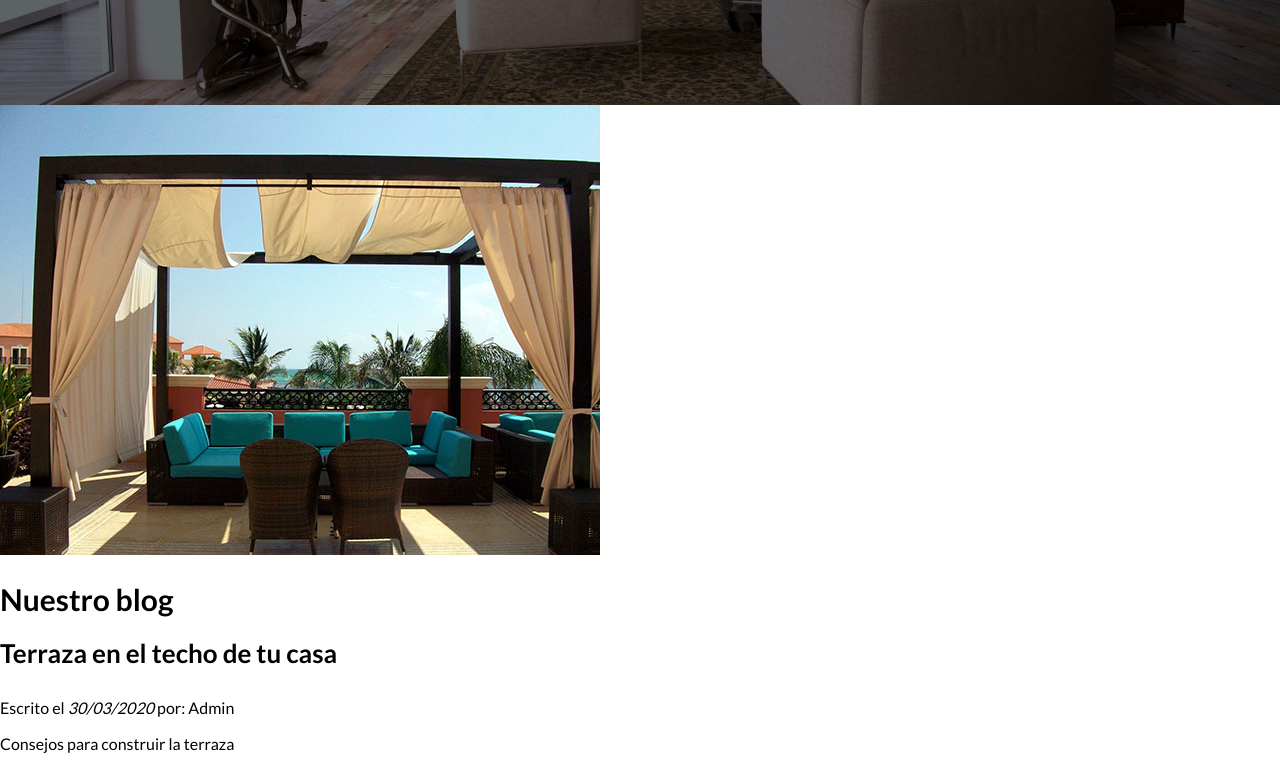
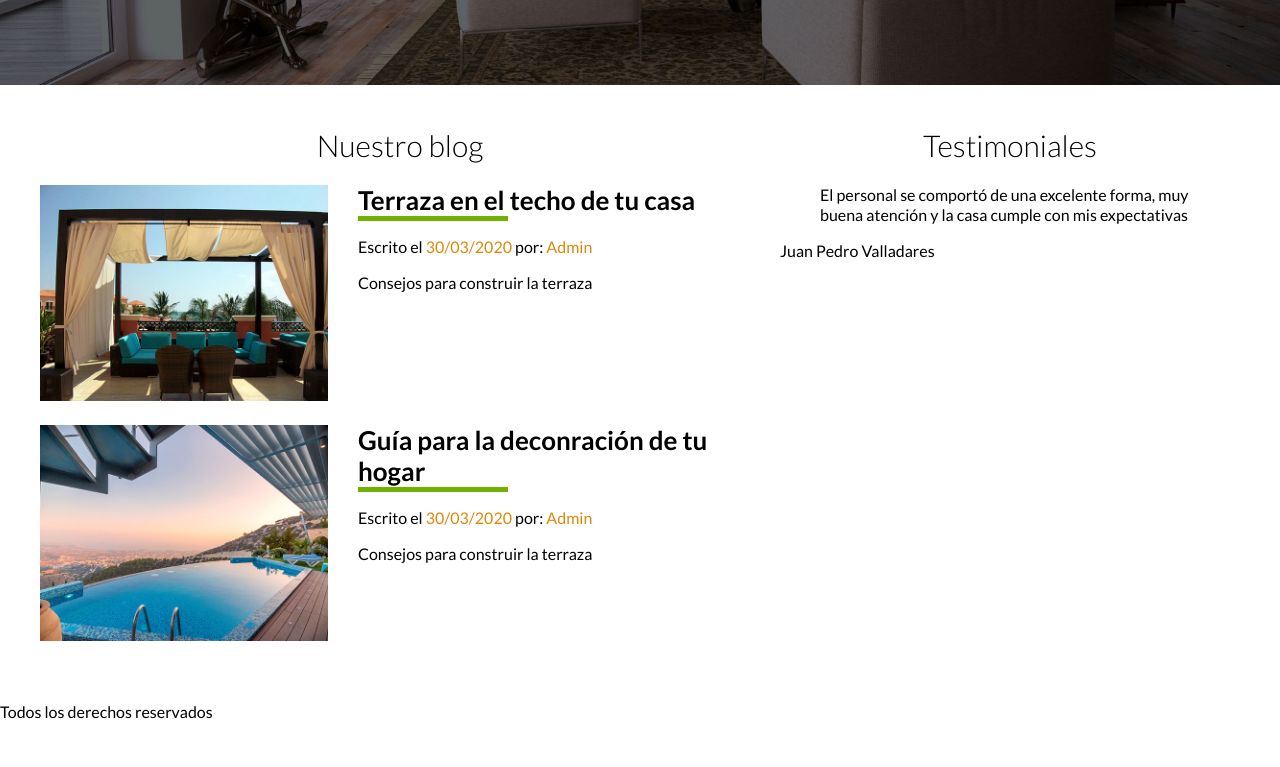
Before and after one commit to Peyo83/bienes_raices, a plain HTML site: page index.html in a window 1280 px wide. Shown: the part 2232-2999 px from the top of the page. After the commit the page ends 2970 px from the top, so only its background shows below. Drawn offline with Linux system fonts and the light colour scheme.

Commit message:
Blogs CSS terminado

```diff
--- a/css/styles.css
+++ b/css/styles.css
@@ -203,3 +203,57 @@ h4{
 .contenido-contacto p{
     font-size: 1.8rem;
 }
+
+/* Sección inferior */
+.seccion-inferior{
+    display: flex;
+    justify-content: space-between;
+}
+
+.seccion-inferior .blog{
+    flex-basis: 60%;
+}
+
+.seccion-inferior .testimoniales{
+    flex-basis: calc(40% - 2rem)
+}
+
+.entrada-blog{
+    display: flex;
+    justify-content: space-between;
+    margin-bottom: 2rem;
+}
+
+.entrada-blog:last-of-type{
+    margin-bottom: 0;
+}
+
+.entrada-blog .imagen{
+    flex-basis: 40%;
+}
+
+.entrada-blog .texto-entrada{
+    flex-basis: calc(60% - 3rem)
+}
+
+.texto-entrada a{
+    color: black;
+    text-decoration: none;
+}
+
+.texto-entrada h4{
+    margin: 0;
+    line-height: 1.2;
+}
+
+.texto-entrada h4::after{
+    content: '';
+    display: block;
+    width: 15rem;
+    height: .5rem;
+    background-color: #71B100;
+}
+
+.texto-entrada span{
+    color: #E08709;
+}
--- a/index.html
+++ b/index.html
@@ -1,4 +1,4 @@
-<!DOCTYPE html>ll
+<!DOCTYPE html>
 <html lang="en" dir="ltr">
   <head>
     <meta charset="utf-8">
@@ -139,32 +139,44 @@
         </div>
     </section>
 
-    <section>
-        <article>
+    <div class="seccion-inferior contenedor seccion">
+        <section class="blog">
+            <h3 class="centrar-texto fw-300">Nuestro blog</h3>
+            <article class="entrada-blog">
+                <div class="imagen">
                     <img src="img/blog1.jpg" alt="Blog">
-            <h3>Nuestro blog</h3>
+                </div>
+                <div class="texto-entrada">
+                    <a href="#">
                         <h4>Terraza en el techo de tu casa</h4>
-            <p>Escrito el <em>30/03/2020</em> por: <bold>Admin</bold></p>
+                    </a>
+                    <p>Escrito el <span>30/03/2020</span> por: <span>Admin</span></p>
                     <p>Consejos para construir la terraza</p>
+                </div>
             </article>
 
-        <article>
+            <article class="entrada-blog">
+                <div class="imagen">
                     <img src="img/blog2.jpg" alt="Guía">
-            <h3>Guía para la deconración de tu hogar</h3>
-            <h4>Terraza en el techo de tu casa</h4>
-            <p>Escrito el 30/03/2020 por: Admin</p>
+                </div>
+                <div class="texto-entrada">
+                    <a href="#">
+                        <h4>Guía para la deconración de tu hogar</h4>
+                    </a>
+                    <p>Escrito el <span>30/03/2020</span> por: <span>Admin</span></p>
                     <p>Consejos para construir la terraza</p>
+                </div>
             </article>
         </section>
 
-    <section>
-        <h3>Testimoniales</h3>
+        <section class="testimoniales">
+            <h3 class="centrar-texto fw-300">Testimoniales</h3>
             <blockquote>
                 El personal se comportó de una excelente forma, muy buena atención y la casa cumple con mis expectativas
             </blockquote>
             <p>Juan Pedro Valladares</p>
         </section>
-
+    </div>
     <footer>
         <nav class=navegacion>
             <a ref="nosotros.html">Nosotros</a>
```
Lines whose indentation alone changed are shown as unchanged.
